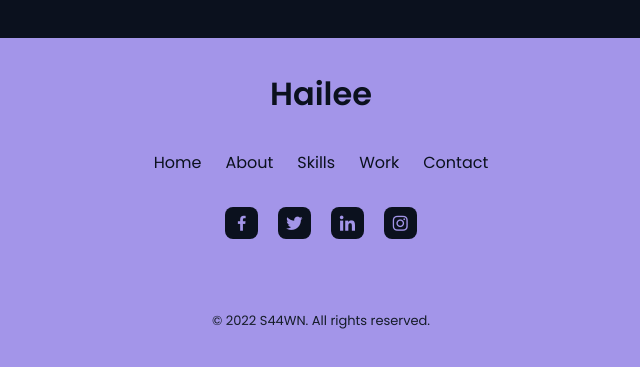
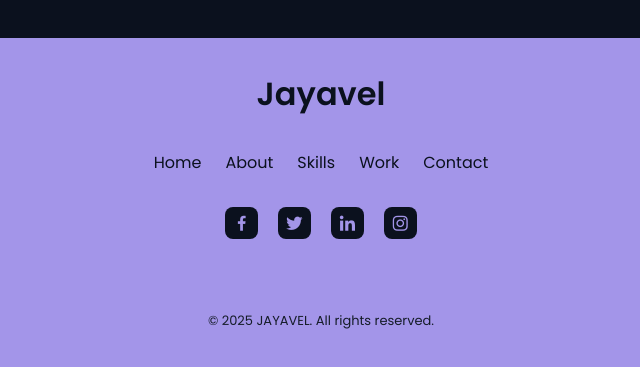
Before and after one commit to Jayavel2005/myPortfolio, a plain HTML site: page index.html in a window 1280 px wide. Shown: the part 5054-5421 px from the top of the page, 319-959 px from the left. Drawn offline with nearby package versions, Linux system fonts and the light colour scheme.

Commit message:
Footer changed

```diff
--- a/index.html
+++ b/index.html
@@ -688,7 +688,7 @@
     <!--=============== FOOTER ===============-->
     <footer class="footer">
         <div class="footer__container container">
-            <h1 class="footer__title">Hailee</h1>
+            <h1 class="footer__title">Jayavel</h1>
 
             <ul class="footer__list">
 
@@ -733,7 +733,7 @@
             </ul>
 
             <span class="footer__copy">
-                &#169; 2022 S44WN. All rights reserved.
+                &#169; 2025 JAYAVEL. All rights reserved.
             </span>
         </div>
     </footer>
```
